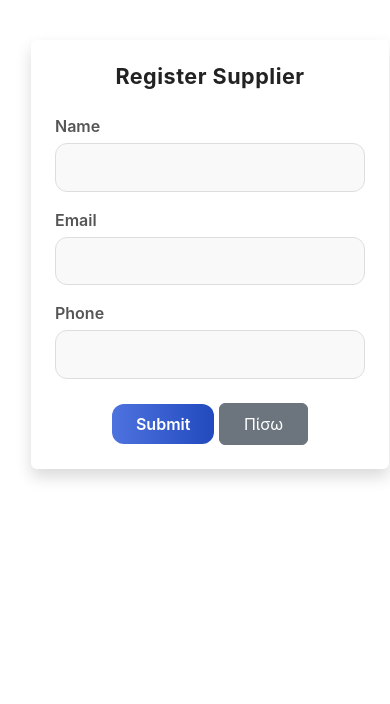
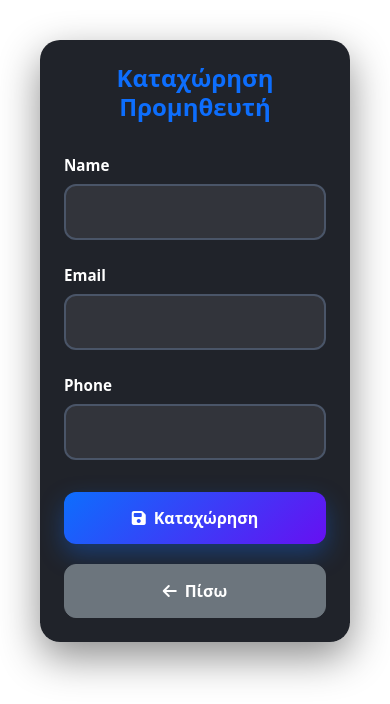
Before and after one commit to Dimitrios-Mourtzilas1999/apotheke, a Django app: page /supplier/register in a window 390 px wide; the page is wider, and only the part inside the window is pictured. Shown: the part 140-844 px from the top of that part. Run offline with Django 5.2, Linux system fonts and the light colour scheme; some libraries are stand-ins or nearby versions.

Commit message:
Apply dark theme to supplier and category registration forms
- Update supplier registration form with dark theme styling
- Update category registration form with dark theme styling
- Add proper form containers with dark backgrounds
- Improve button styling with icons and gradients
- Add form actions section with centered buttons
- Improve input styling with better contrast
- Add responsive design for mobile devices
- Remove conflicting Bootstrap classes
- Ensure consistency with product registration form

```diff
--- a/inventory/static/inventory/suppliers/css/register_product.css
+++ b/inventory/static/inventory/suppliers/css/register_product.css
@@ -1,91 +1,126 @@
-/* Form container as a card */
-.container.p-4.mt-4.shadow.rounded.bg-white {
+/* ===== Form Container ===== */
+.supplier-register-form {
+    background: rgba(28, 31, 38, 0.98);
+    color: #e6e9ef;
+    padding: 2.5rem;
+    border-radius: 20px;
     max-width: 600px;
-    margin: 50px auto;
-    padding: 40px 30px;
-    background: #ffffff;
-    border-radius: 16px;
-    box-shadow: 0 15px 35px rgba(0, 0, 0, 0.1);
-    font-family: 'Inter', 'Segoe UI', Tahoma, Geneva, Verdana, sans-serif;
-    transition: transform 0.3s ease, box-shadow 0.3s ease;
+    margin: 2rem auto;
+    box-shadow: 0 15px 40px rgba(0,0,0,0.45);
 }
 
-.container.p-4.mt-4.shadow.rounded.bg-white:hover {
-    transform: translateY(-5px);
-    box-shadow: 0 20px 40px rgba(0, 0, 0, 0.15);
+/* ===== Form Heading ===== */
+.form-title {
+    font-weight: 700;
+    color: #0d6efd;
+    margin-bottom: 2rem;
+    text-align: center;
+    font-size: 1.5rem;
 }
 
-/* Form heading */
-.container.p-4 h4 {
-    font-weight: 700;
-    color: #222;
-    text-align: center;
-    margin-bottom: 30px;
-    letter-spacing: 0.5px;
+/* ===== Labels ===== */
+.form-label.fw-semibold {
+    display: block;
+    font-weight: 600;
+    margin-bottom: 0.5rem;
+    color: #ffffff;
+    font-size: 0.95rem;
 }
 
-/* Labels with floating effect */
-.form-label.fw-semibold {
-    font-weight: 600;
-    color: #555;
-    display: block;
-    margin-bottom: 5px;
+/* ===== Form Groups ===== */
+.form-group {
+    margin-bottom: 1.5rem;
+}
+
+/* ===== Form Inputs ===== */
+.form-control {
+    width: 100%;
+    padding: 0.85rem 1rem;
+    border-radius: 12px;
+    border: 2px solid #4a5568;
+    background: rgba(255,255,255,0.08);
+    color: #ffffff;
+    font-size: 1rem;
     transition: all 0.3s ease;
 }
 
-/* Inputs with subtle shadow and hover effect */
-.form-control {
-    border-radius: 12px;
-    border: 1px solid #ddd;
-    padding: 12px 16px;
-    font-size: 0.95rem;
-    transition: all 0.3s ease;
-    background-color: #f9f9f9;
+.form-control::placeholder {
+    color: rgba(255,255,255,0.5);
 }
 
 .form-control:focus {
-    border-color: #4e73df;
-    background-color: #fff;
-    box-shadow: 0 0 8px rgba(78, 115, 223, 0.25);
     outline: none;
+    border-color: #0d6efd;
+    box-shadow: 0 0 0 4px rgba(13, 110, 253, 0.25);
+    background: rgba(255,255,255,0.12);
+    color: #ffffff;
 }
 
-/* File input style */
-input[type="file"].form-control {
-    padding: 6px 10px;
-    cursor: pointer;
+.form-control option {
+    background: #1c1f26;
+    color: #ffffff;
 }
 
-/* Submit button modern gradient */
-.btn.btn-primary {
-    background: linear-gradient(90deg, #4e73df, #224abe);
+/* ===== Form Actions ===== */
+.form-actions {
+    display: flex;
+    justify-content: center;
+    gap: 1.2rem;
+    margin-top: 2rem;
+}
+
+/* ===== Buttons ===== */
+.btn-primary {
+    background: linear-gradient(135deg, #0d6efd, #6610f2);
+    color: #fff;
     border: none;
+    padding: 0.9rem 2.8rem;
     border-radius: 12px;
     font-weight: 600;
     font-size: 1rem;
-    padding: 10px 25px;
+    box-shadow: 0 10px 24px rgba(13, 110, 253, 0.35);
     transition: all 0.3s ease;
+    display: flex;
+    align-items: center;
+    gap: 0.5rem;
 }
 
-.btn.btn-primary:hover {
-    background: linear-gradient(90deg, #224abe, #4e73df);
+.btn-primary:hover {
     transform: translateY(-2px);
-    box-shadow: 0 5px 15px rgba(34, 74, 190, 0.4);
+    box-shadow: 0 16px 40px rgba(102, 16, 242, 0.45);
 }
 
-/* Responsive adjustments */
-@media (max-width: 576px) {
-    .container.p-4.mt-4.shadow.rounded.bg-white {
-        padding: 25px 20px;
-        margin: 25px 15px;
+.btn-secondary {
+    background: #6c757d;
+    color: #fff;
+    padding: 0.9rem 2.2rem;
+    border-radius: 12px;
+    font-weight: 600;
+    transition: all 0.25s ease;
+    display: flex;
+    align-items: center;
+    gap: 0.5rem;
+}
+
+.btn-secondary:hover {
+    background: #5a6268;
+    transform: translateY(-1px);
+}
+
+/* ===== Responsive ===== */
+@media (max-width: 768px) {
+    .supplier-register-form {
+        padding: 1.5rem;
+        margin: 1.5rem;
+    }
+
+    .form-actions {
+        flex-direction: column;
+    }
+
+    .btn-primary,
+    .btn-secondary {
+        width: 100%;
+        justify-content: center;
     }
 }
-
-/* Optional: subtle input icon space (if you want to add icons) */
-.input-icon {
-    position: relative;
-}
-
-.input-icon input {
-    padding-left: 35px; /* leave space for icon */
-}
--- a/inventory/templates/inventory/suppliers/register.html
+++ b/inventory/templates/inventory/suppliers/register.html
@@ -1,7 +1,6 @@
 {% extends "base.html" %}{% load static %}
 
 {% block css %}
-<link rel="stylesheet" href="{% static 'css/dashboard.css' %}">
 <link rel="stylesheet" href="{% static 'inventory/suppliers/css/register_product.css' %}">
 <link rel="stylesheet" href="https://cdnjs.cloudflare.com/ajax/libs/font-awesome/6.5.1/css/all.min.css">
 <link rel="stylesheet" href="{% static 'css/menu.css' %}">
@@ -11,23 +10,27 @@
 {% include 'menu.html' %}
 
 <div class="main-content">
-  <form action="{% url 'supplier_register' %}" method="POST" class="container p-4 mt-4 shadow rounded bg-white">
+  <form action="{% url 'supplier_register' %}" method="POST" class="supplier-register-form">
     {% csrf_token %}
 
-    <h4 class="mb-4 text-center">Register Supplier</h4>
+    <h4 class="form-title">Καταχώρηση Προμηθευτή</h4>
 
     {% for error in form.non_field_errors %}<div class="text-danger small">{{ error }}</div>{% endfor %}
     {% for field in form %}
-    <div class="mb-3">
+    <div class="form-group">
         <label for="{{ field.id_for_label }}" class="form-label fw-semibold">{{ field.label }}</label>
         {{ field }}
         {% include "field_errors.html" %}
     </div>
     {% endfor %}
 
-    <div class="text-center mt-4">
-        <button type="submit" class="btn btn-primary px-4 py-2">Submit</button>
-        <a href="{% url 'supplier_list' %}" class="btn btn-secondary px-4 py-2">Πίσω</a>
+    <div class="form-actions">
+        <button type="submit" class="btn btn-primary">
+            <i class="fa-solid fa-save"></i> Καταχώρηση
+        </button>
+        <a href="{% url 'supplier_list' %}" class="btn btn-secondary">
+            <i class="fa-solid fa-arrow-left"></i> Πίσω
+        </a>
     </div>
   </form>
 </div>
```
Also changed, not shown: inventory/static/inventory/categories/css/register_category.css (+107 -52 lines), inventory/templates/inventory/categories/register.html (+18 -7 lines).
